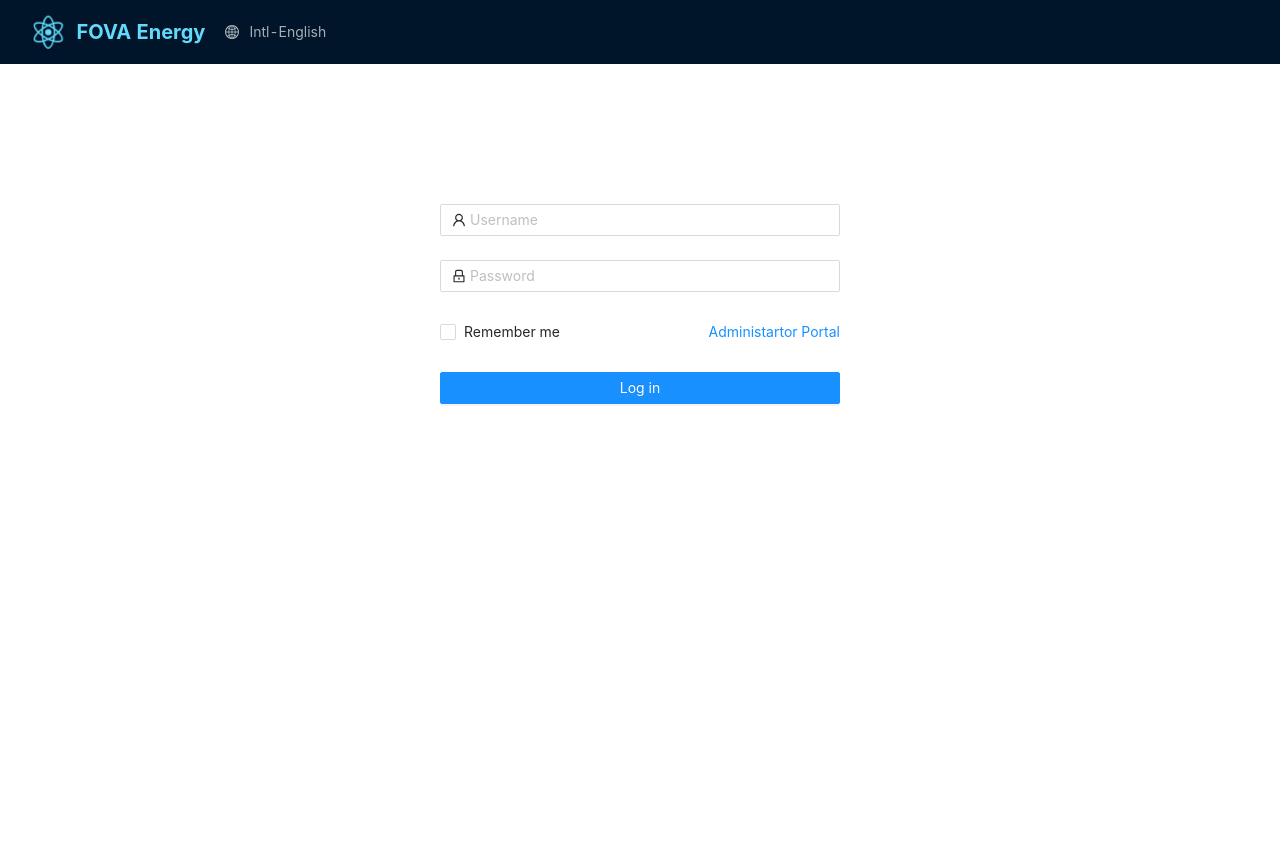
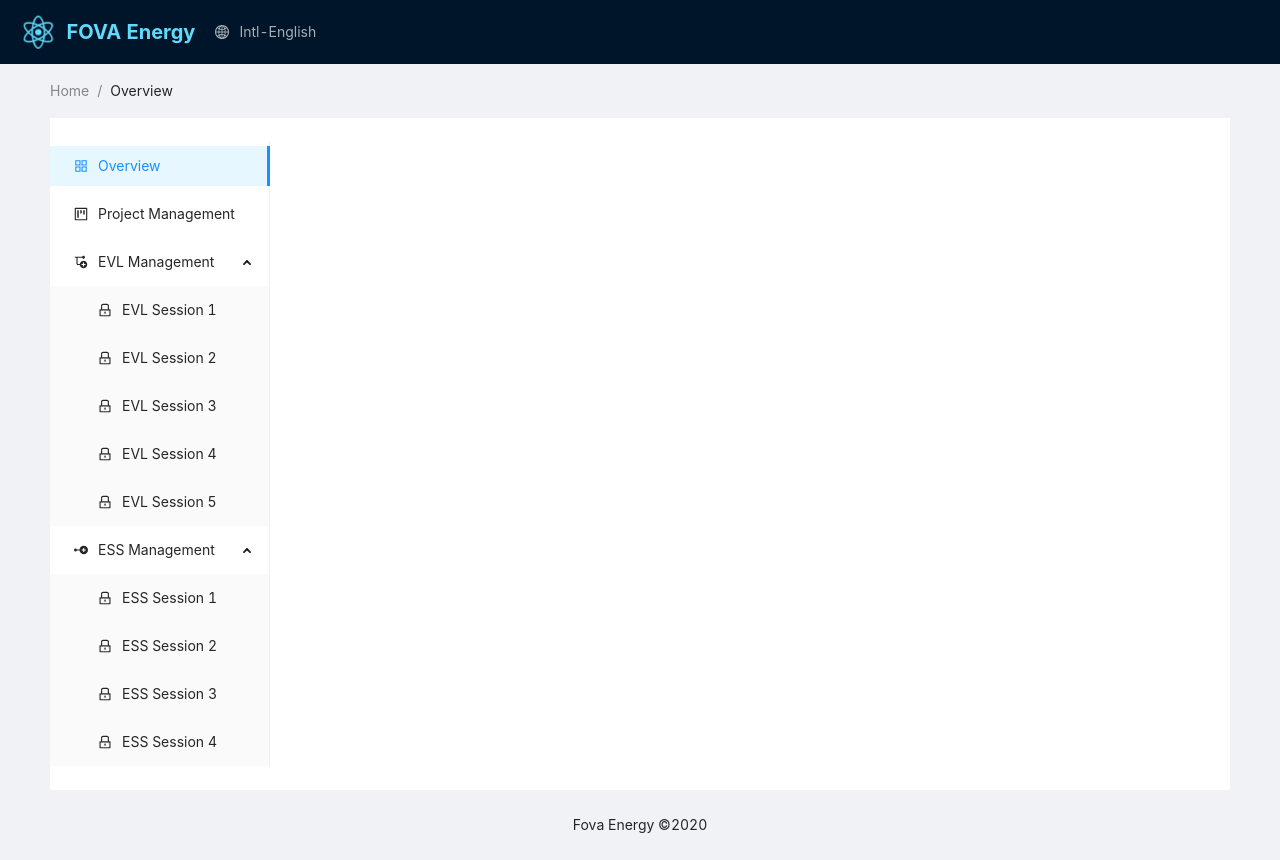
Before and after one commit to yewenlyu/fraxses-typescript, a React (Create React App) app: page / in a window 1280 px wide. Before the commit the page ends 800 px from the top, so only its background shows below. Built offline with nearby package versions, Linux system fonts and the light colour scheme.

Commit message:
[feat] Outline UserDashboard

```diff
--- a/src/components/App.tsx
+++ b/src/components/App.tsx
@@ -5,6 +5,7 @@ import 'styles/App.css';
 
 import TopBar from 'components/TopBar';
 import UserSignin from 'components/UserSignin';
+import UserDashboard from 'components/UserDashboard';
 
 type StateType = {
   authorizedUser: boolean;
@@ -36,7 +37,8 @@ class App extends React.Component<{}, StateType> {
             language={this.state.language}
             switchLanguage={this.switchLanguage}
           />
-          <UserSignin language={this.state.language} />
+          {/* <UserSignin language={this.state.language} /> */}
+          <UserDashboard language={this.state.language} />
         </Layout>
       </div>
     );
--- /dev/null
+++ b/src/components/UserDashboard.tsx
@@ -0,0 +1,101 @@
+import React from 'react';
+
+import { Layout, Menu, Breadcrumb, } from 'antd';
+import {
+  AppstoreOutlined,
+  ProjectOutlined,
+  SisternodeOutlined,
+  LockOutlined,
+  SubnodeOutlined
+} from '@ant-design/icons';
+
+import 'styles/UserDashboard.css';
+
+const { SubMenu } = Menu;
+const { Content, Sider, Footer } = Layout;
+
+type PropsType = {
+  language: 'en-us' | 'zh-hans';
+}
+
+type StateType = {
+  tab: string;
+}
+
+class UserDashboard extends React.Component<PropsType, StateType> {
+
+  state: StateType;
+
+  constructor(props: PropsType) {
+    super(props);
+    this.state = {
+      tab: 'Overview'
+    }
+  }
+
+  handleSelect = (event: any) => {
+    this.setState({
+      tab: event.key
+    })
+  }
+
+  render() {
+    return (
+      <div className="UserDashboard">
+        <Content style={{ padding: '0 50px' }}>
+          <Breadcrumb style={{ margin: '16px 0' }}>
+            <Breadcrumb.Item>Home</Breadcrumb.Item>
+            <Breadcrumb.Item>{this.state.tab}</Breadcrumb.Item>
+          </Breadcrumb>
+          <Layout className="site-layout-background" style={{ padding: '24px 0' }}>
+            <Sider className="site-layout-background" width={220}>
+              <Menu
+                mode="inline"
+                defaultSelectedKeys={['Overview']}
+                defaultOpenKeys={['EVL Management', 'ESS Management']}
+                onSelect={this.handleSelect}
+                style={{ height: "100%" }}
+              >
+                <Menu.Item
+                  key="Overview"
+                  icon={<AppstoreOutlined />}
+                >
+                  Overview
+                </Menu.Item>
+
+                <Menu.Item
+                  key="Project Management"
+                  icon={<ProjectOutlined />}
+                >
+                  Project Management
+                </Menu.Item>
+
+                <SubMenu key="EVL Management" icon={<SisternodeOutlined />} title="EVL Management">
+                  <Menu.Item key="EVL Session 1" icon={<LockOutlined />}>EVL Session 1</Menu.Item>
+                  <Menu.Item key="EVL Session 2" icon={<LockOutlined />}>EVL Session 2</Menu.Item>
+                  <Menu.Item key="EVL Session 3" icon={<LockOutlined />}>EVL Session 3</Menu.Item>
+                  <Menu.Item key="EVL Session 4" icon={<LockOutlined />}>EVL Session 4</Menu.Item>
+                  <Menu.Item key="EVL Session 5" icon={<LockOutlined />}>EVL Session 5</Menu.Item>
+                </SubMenu>
+
+                <SubMenu key="ESS Management" icon={<SubnodeOutlined />} title="ESS Management">
+                  <Menu.Item key="ESS Session 1" icon={<LockOutlined />}>ESS Session 1</Menu.Item>
+                  <Menu.Item key="ESS Session 2" icon={<LockOutlined />}>ESS Session 2</Menu.Item>
+                  <Menu.Item key="ESS Session 3" icon={<LockOutlined />}>ESS Session 3</Menu.Item>
+                  <Menu.Item key="ESS Session 4" icon={<LockOutlined />}>ESS Session 4</Menu.Item>
+                </SubMenu>
+
+              </Menu>
+            </Sider>
+            <Content style={{ padding: '0 24px', minHeight: 280 }}>
+
+            </Content>
+          </Layout>
+        </Content>
+    <Footer style={{ textAlign: 'center' }}>{"Fova Energy ©2020"}</Footer>
+      </div>
+    );
+  }
+}
+
+export default UserDashboard;
--- a/src/components/UserSignin.tsx
+++ b/src/components/UserSignin.tsx
@@ -60,7 +60,7 @@ class UserSignin extends React.Component<PropsType> {
             />
           </Form.Item>
           <Form.Item>
-            <Form.Item name="remember" noStyle>
+            <Form.Item name="remember" valuePropName="unchecked" noStyle>
               <Checkbox>
                 {this.props.language === 'en-us' ? 'Remember me' : '保存登录信息'}
               </Checkbox>
--- a/src/styles/App.css
+++ b/src/styles/App.css
@@ -2,6 +2,7 @@
 
 body {
   margin: 0;
+  height: 100%;
   font-family: -apple-system, BlinkMacSystemFont, 'Microsoft YaHei', 'PingFangSC', 'Roboto-Regular',
   'Roboto', 'Helvetica Neue', 'Helvetica', 'Tahoma', 'Arial', 'sans-serif';
   /* font-family: -apple-system, BlinkMacSystemFont, 'Helvetica Neue', 'Segoe UI','Arial', 'Noto Sans',
@@ -9,3 +10,9 @@ body {
   -webkit-font-smoothing: antialiased;
   -moz-osx-font-smoothing: grayscale;
 }
+
+.App {
+  display: flex;
+  flex-flow: column;
+  height: 100%;
+}
--- a/src/styles/TopBar.css
+++ b/src/styles/TopBar.css
@@ -1,3 +1,3 @@
 .ant-layout-header {
-  padding: 0 20px;
+  padding: 0 10px;
 }
--- /dev/null
+++ b/src/styles/UserDashboard.css
@@ -0,0 +1,12 @@
+.UserDashboard {
+  flex: auto;
+  height: calc(100% - 64px);
+}
+
+.UserDashboard .ant-layout-sider {
+  height: 78vh;
+}
+
+.site-layout-background {
+  background: white;
+}
--- a/src/styles/index.css
+++ b/src/styles/index.css
@@ -0,0 +1,3 @@
+#root {
+  height: 100%;
+}
```
